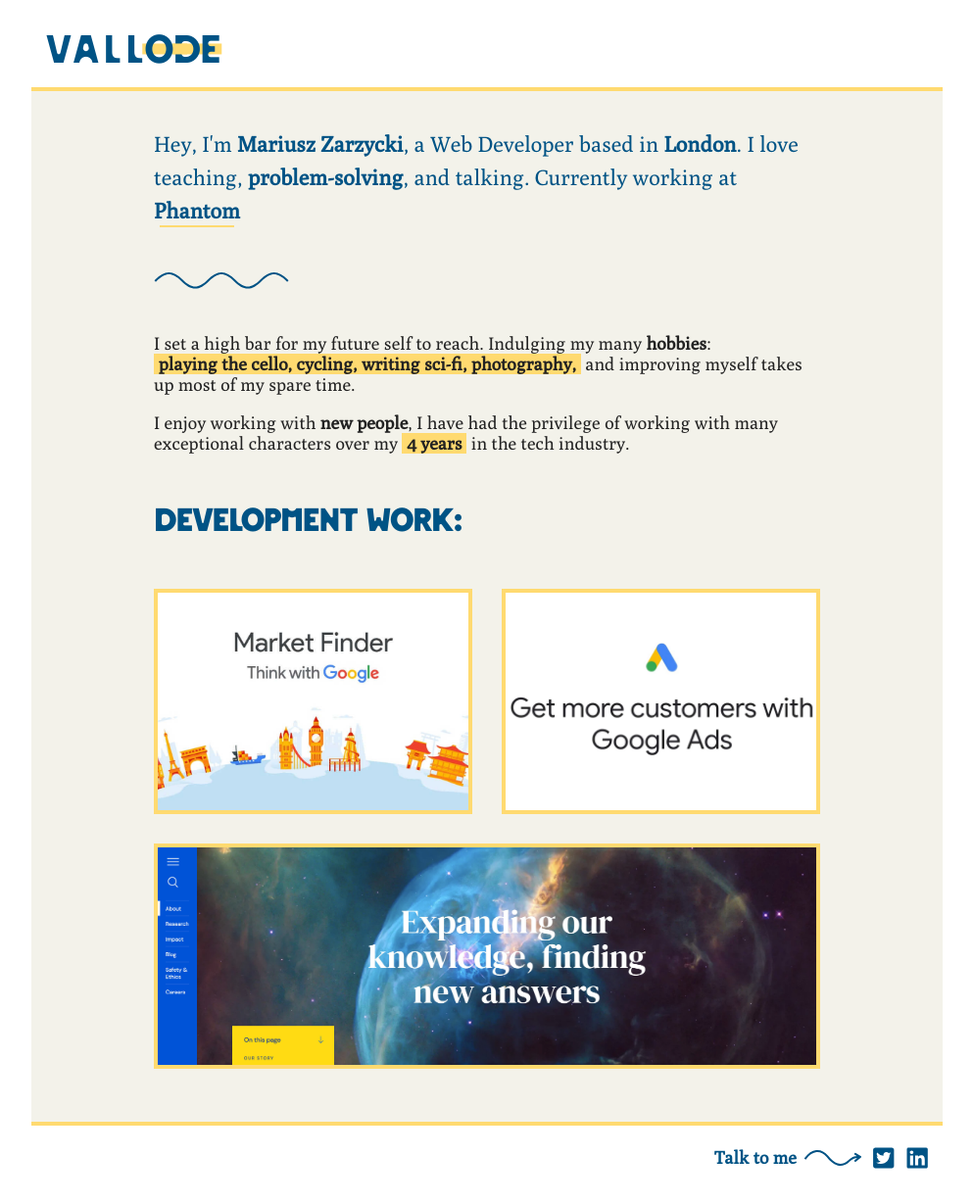
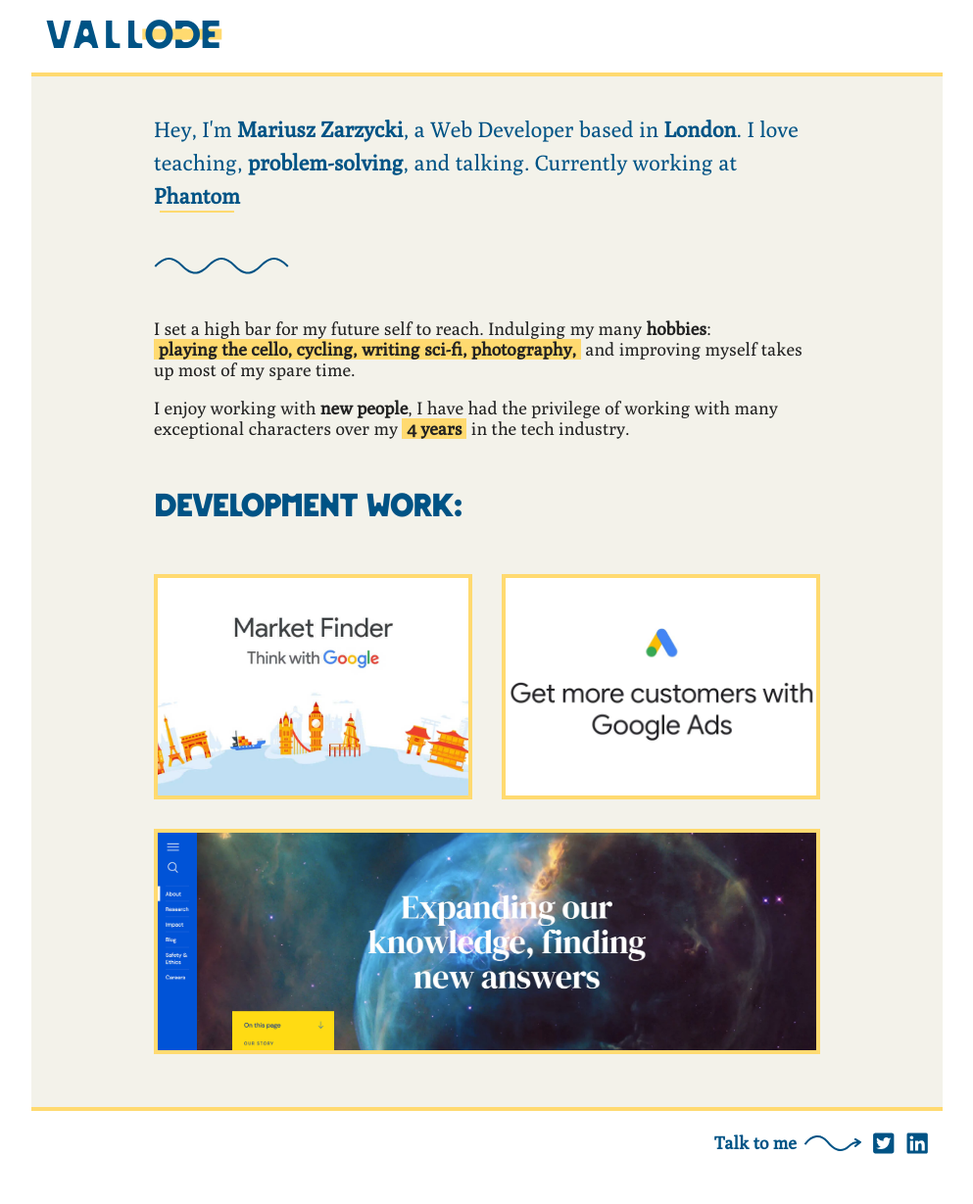
Before and after one commit to vallode/vallode.com, a Jekyll site: the page built from index.html, in a window 1280 px wide. Shown: the whole page at 98% size, without its empty margins (143-1136 px from the left). Built offline with Jekyll 4.4.1, drawn with Linux system fonts in a browser that asks for light colours; after the commit the page ends 1199 px from its top, so only the background shows below that.

Commit message:
Fix padding issues due to not found page

```diff
--- a/_includes/header.html
+++ b/_includes/header.html
@@ -1,7 +1,7 @@
 <header class="page-header">
   {% if page.title == 'not-found' %}
     <p class="h1" title="Vallode">
-      <span class="ode">404</span>
+      Vall<span class="ode">4<span class="d">0</span>4</span>
     </p>
   {% else %}
     <p class="h1" title="Vallode">
--- a/_layouts/default.html
+++ b/_layouts/default.html
@@ -7,8 +7,7 @@
 
   {% include header.html %}
 
-  <!-- TODO: Deprecate usage of page class here. -->
-  <div class="content-wrapper page-{{ page.title }}">
+  <div class="content-wrapper">
 
     <main>
       {{ content }}
--- a/_sass/_header.scss
+++ b/_sass/_header.scss
@@ -49,3 +49,7 @@
     }
   }
 }
+
+.page-not-found .ode {
+  left: 0;
+}
--- a/_sass/pages/_home.scss
+++ b/_sass/pages/_home.scss
@@ -1,4 +1,4 @@
-.page-home {
+.page-home .content-wrapper {
   padding: 15px 0;
 
   .intro {
```
